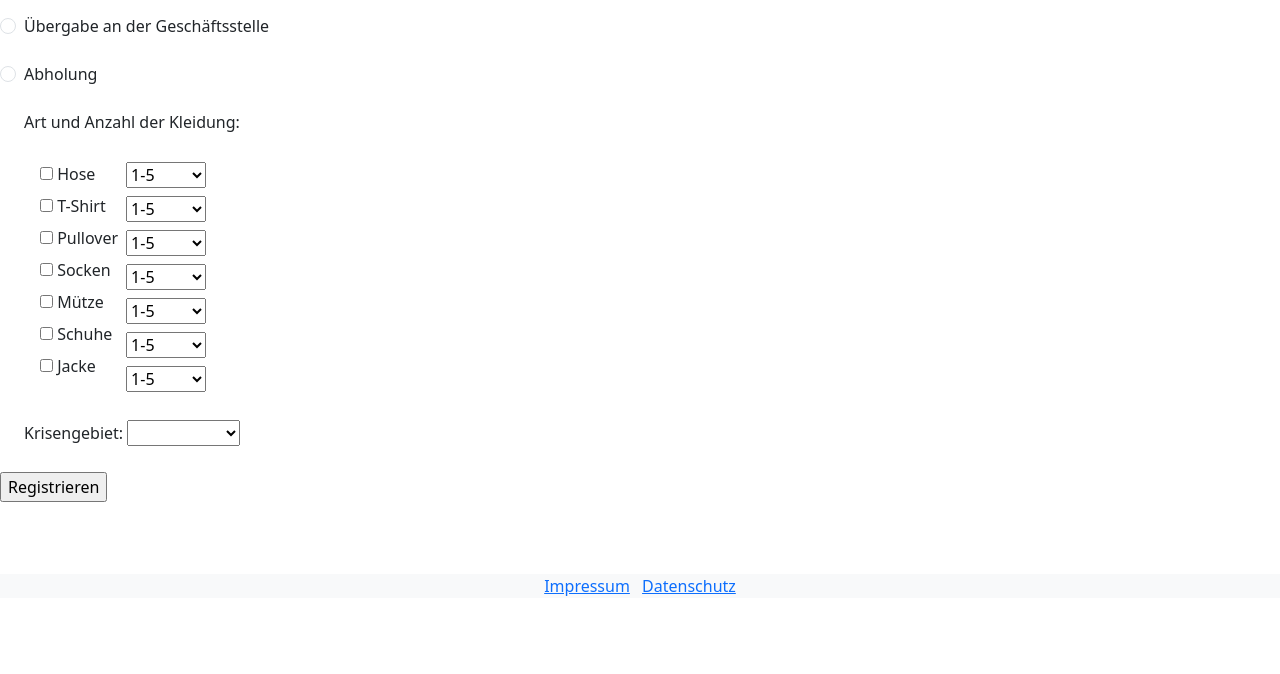
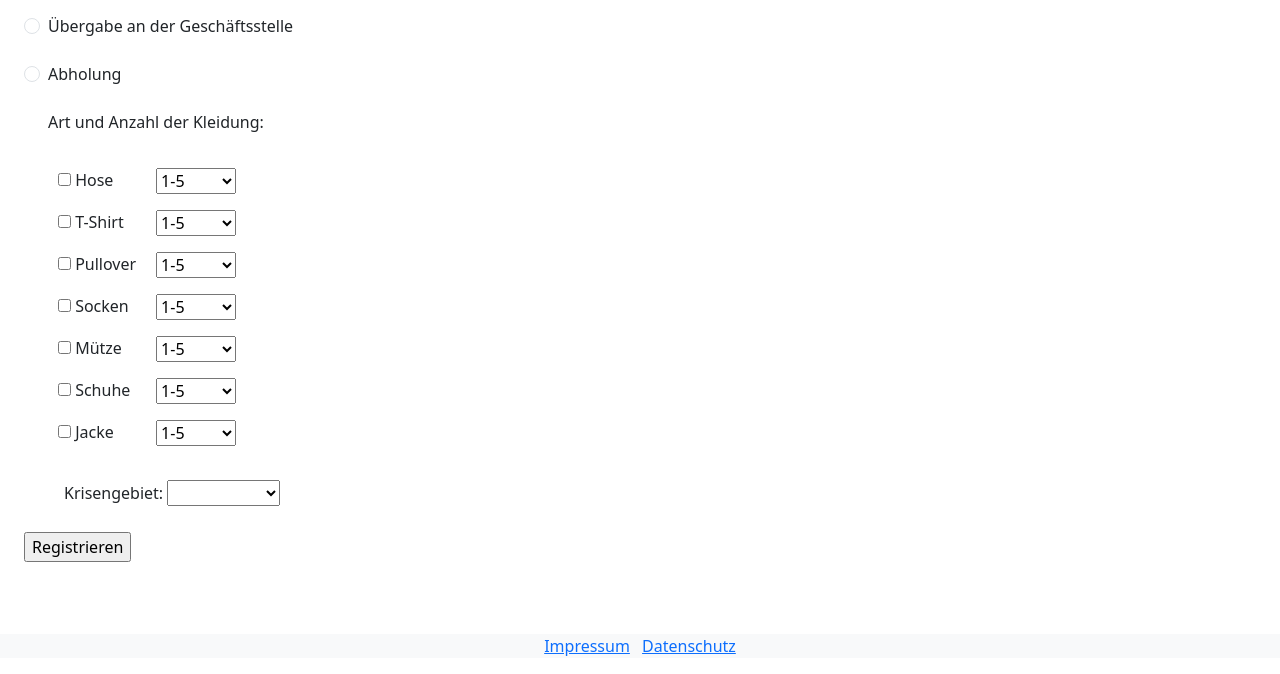
Before and after one commit to DanielO815/Kleiderspenden-Registrierung, a plain HTML site: page index.html in a window 1280 px wide. Shown: the part 362-1036 px from the top of the page. Before the commit the page ends 976 px from the top, so only its background shows below. Drawn offline with nearby package versions, Linux system fonts and the light colour scheme.

Commit message:
optik_io

```diff
--- a/index.html
+++ b/index.html
@@ -14,24 +14,21 @@
 
         .form-container {
             flex: 1;
-
             display: flex;}
         .form-group {
-            flex: 2;
+            flex: 3;
             margin-bottom: 10px;}
         .form-check {
             flex: 1;}
         .checkbox-container label, .select-container select {
+            flex:auto;}
 
-            margin: 4px;
-                }
         .container {
-
-                display: flex;
-                margin-left: 0;
-                }
+            display: flex;
+            margin-left: 0;
+            padding: 0;}
         .checkbox-container, .select-container {
-
+                padding: 2px;
                 display: flex;
                 flex-direction: column;}
         .logo-center, .logo-left  , .logo-right {
@@ -86,41 +83,43 @@
         </ul>
     </nav>
     <main>
-        <div id="main-content">
+        <div id="main-content" class="ms-4">
             <div id="formular">
                 <h2>Registrierungsformular:</h2><br>
                 <form id="registrationForm">
                     <div class="form-container">
                         <div class="form-check">
-
-                            <input type="radio" class="form-check-input" id="geschaeft" name="terms" value="geschaeft" required onclick="toggleForm()">
-                            <label class="form-check-label" for="terms">Übergabe an der Geschäftsstelle</label><br><br>
-                            <input type="radio" class="form-check-input" id="abholung" name="terms" value="abholung" required onclick="toggleForm()">
-                            <label class="form-check-label" for="terms">Abholung</label><br><br>
+                            <label><input type="radio" class="form-check-input" id="geschaeft" name="terms" value="geschaeft" required onclick="toggleForm()">
+                            Übergabe an der Geschäftsstelle
+                            </label><br><br>
+                             <label><input type="radio" class="form-check-input" id="abholung" name="terms" value="abholung" required onclick="toggleForm()">
+                            Abholung
+                            </label><br><br>
                             <div class="form-sel">
                             <label class="form-check-label" for="terms">Art und Anzahl der Kleidung:</label><br><br>
                                 <div class="container">
                                     <div class="checkbox-container">
-                                        <label><input type="checkbox" name="k_items" value="Hose"> Hose</label>
-                                        <label><input type="checkbox" name="k_items" value="T-Shirt"> T-Shirt</label>
-                                        <label><input type="checkbox" name="k_items" value="Pullover"> Pullover</label>
-                                        <label><input type="checkbox" name="k_items" value="Socken"> Socken</label>
-                                        <label><input type="checkbox" name="k_items" value="Mütze"> Mütze</label>
-                                        <label><input type="checkbox" name="k_items" value="Schuhe"> Schuhe</label>
-                                        <label><input type="checkbox" name="k_items" value="Jacke"> Jacke</label>
+                                        <label class="m-2"><input type="checkbox" name="k_items" value="Hose"> Hose</label>
+                                        <label class="m-2"><input type="checkbox" name="k_items" value="T-Shirt"> T-Shirt</label>
+                                        <label class="m-2"><input type="checkbox" name="k_items" value="Pullover"> Pullover</label>
+                                        <label class="m-2"><input type="checkbox" name="k_items" value="Socken"> Socken</label>
+                                        <label class="m-2"><input type="checkbox" name="k_items" value="Mütze"> Mütze</label>
+                                        <label class="m-2"><input type="checkbox" name="k_items" value="Schuhe"> Schuhe</label>
+                                        <label class="m-2"><input type="checkbox" name="k_items" value="Jacke"> Jacke</label>
                                     </div>
                                     <div class="select-container">
-                                        <select for="anz_hose" id="anz_hose"><option>1-5</option><option>5-10</option><option>10-50</option><option>über 50</option></select>
-                                        <select for="anz_shirt" id="anz_shirt"><option>1-5</option><option>5-10</option><option>10-50</option><option>über 50</option></select>
-                                        <select for="anz_pulli" id="anz_pulli"><option>1-5</option><option>5-10</option><option>10-50</option><option>über 50</option></select>
-                                        <select for="anz_sock" id="anz_sock"><option>1-5</option><option>5-10</option><option>10-50</option><option>über 50</option></select>
-                                        <select for="anz_muetze" id="anz_muetze"><option>1-5</option><option>5-10</option><option>10-50</option><option>über 50</option></select>
-                                        <select for="anz_schuh" id="anz_schuh"><option>1-5</option><option>5-10</option><option>10-50</option><option>über 50</option></select>
-                                        <select for="anz_jack" id="anz_jack"><option>1-5</option><option>5-10</option><option>10-50</option><option>über 50</option></select>
+                                        <select  class="m-2" for="anz_hose" id="anz_hose"><option>1-5</option><option>5-10</option><option>10-50</option><option>über 50</option></select>
+                                        <select  class="m-2" for="anz_shirt" id="anz_shirt"><option>1-5</option><option>5-10</option><option>10-50</option><option>über 50</option></select>
+                                        <select  class="m-2" for="anz_pulli" id="anz_pulli"><option>1-5</option><option>5-10</option><option>10-50</option><option>über 50</option></select>
+                                        <select  class="m-2" for="anz_sock" id="anz_sock"><option>1-5</option><option>5-10</option><option>10-50</option><option>über 50</option></select>
+                                        <select  class="m-2" for="anz_muetze" id="anz_muetze"><option>1-5</option><option>5-10</option><option>10-50</option><option>über 50</option></select>
+                                        <select  class="m-2" for="anz_schuh" id="anz_schuh"><option>1-5</option><option>5-10</option><option>10-50</option><option>über 50</option></select>
+                                        <select  class="m-2" for="anz_jack" id="anz_jack"><option>1-5</option><option>5-10</option><option>10-50</option><option>über 50</option></select>
                                     </div>
                                 </div>
 
                             <br>
+                            <div class="ms-3">
                             <label class="form-check-label" for="terms">Krisengebiet:</label>
                             <select for="Krisengebiet" id="krisengebiet">
                                 <option value="nix"></option>
@@ -130,6 +129,7 @@
                                 <option value="äthiopien">Äthiopien</option>
                                 <option value="sudan">Sudan</option>
                             </select><br><br>
+                            </div>
                         </div>
                         </div>
                         <div class="form-group" id="input-form">
```
